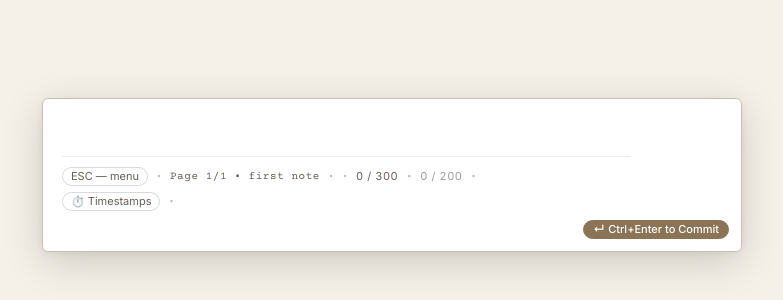
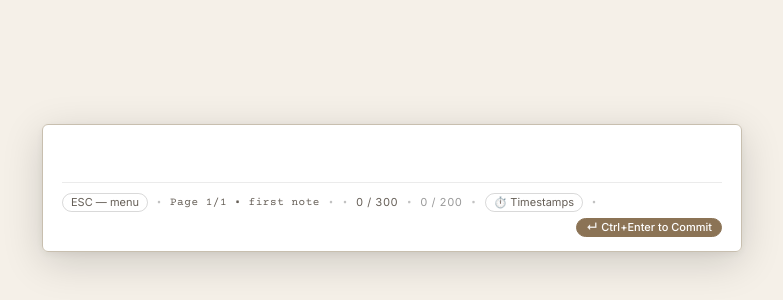
Before and after one commit to Madonin82/typewriter-app, a website: page index.html in a window 1280 px wide. Shown: the part 500-800 px from the top of the page, without its empty margins (248-1031 px from the left). Drawn offline with nearby package versions, Linux system fonts and the light colour scheme; no server answers.

Commit message:
Relocate commit button to footer and tweak styles
Move the commit button into the draft footer (index.html) and remove the duplicate above the textarea. Update CSS (style.css) to adjust container padding, reduce bottom spacing, and change focus-mode behavior to hide other footer controls while keeping the commit button visible. Also replace absolute positioning for .btn-commit-mini with flow layout (margin-left:auto) and simplify related padding rules for a cleaner layout.

```diff
--- a/index.html
+++ b/index.html
@@ -62,10 +62,6 @@
             autofocus
           ></textarea>
         </div>
-        <button id="btn-commit" class="btn-commit-mini" tabindex="-1" title="Commit to Ink (Enter)">
-          <span class="commit-icon" aria-hidden="true">↵</span>
-          <span id="commit-hint">Enter to Commit</span>
-        </button>
         <div class="draft-footer">
           <div class="draft-footer-left">
             <button id="esc-hint" class="esc-btn btn-esc-menu" title="Click or press ESC to open studio menu">ESC — menu</button>
@@ -85,6 +81,10 @@
             <span class="meta-separator">•</span>
             <span class="best-wpm" id="best-wpm" aria-hidden="true">best 0 WPM</span>
             <button id="btn-newline" class="btn-newline" type="button" title="Insert a line break" aria-label="Insert a line break">↵</button>
+            <button id="btn-commit" class="btn-commit-mini" tabindex="-1" title="Commit to Ink (Enter)">
+              <span class="commit-icon" aria-hidden="true">↵</span>
+              <span id="commit-hint">Enter to Commit</span>
+            </button>
           </div>
         </div>
       </div>
--- a/style.css
+++ b/style.css
@@ -2118,7 +2118,7 @@ input:checked + .toggle-slider:before {
   border: 1px solid var(--draft-border);
   border-radius: 6px;
   box-shadow: 0 10px 40px rgba(0, 0, 0, 0.16), 0 2px 8px rgba(0, 0, 0, 0.06);
-  padding: 16px calc(var(--writer-inset-x) + 90px) 40px calc(var(--writer-inset-x) - 1px);
+  padding: 16px calc(var(--writer-inset-x) - 1px) 14px;
   backdrop-filter: blur(8px);
   transition: transform 0.2s ease, opacity 0.2s ease;
   box-sizing: border-box;
@@ -2194,15 +2194,10 @@ input:checked + .toggle-slider:before {
   flex-wrap: wrap;
   min-width: 0;
   width: 100%;
-  padding-right: 90px;
-}
-
-body.focus-mode .draft-footer {
-  display: none !important;
-}
-
-body.focus-mode #draft-box {
-  padding-bottom: 44px;
+}
+
+body.focus-mode .draft-footer-left > :not(#btn-commit) {
+  display: none;
 }
 
 body.theme-dark .draft-footer {
@@ -2278,10 +2273,7 @@ body.theme-dark .draft-footer {
 }
 
 .btn-commit-mini {
-  position: absolute;
-  right: 12px;
-  bottom: 12px;
-  z-index: 5;
+  margin-left: auto;
   background: var(--accent);
   color: #ffffff;
   border: 1px solid var(--accent);
```
